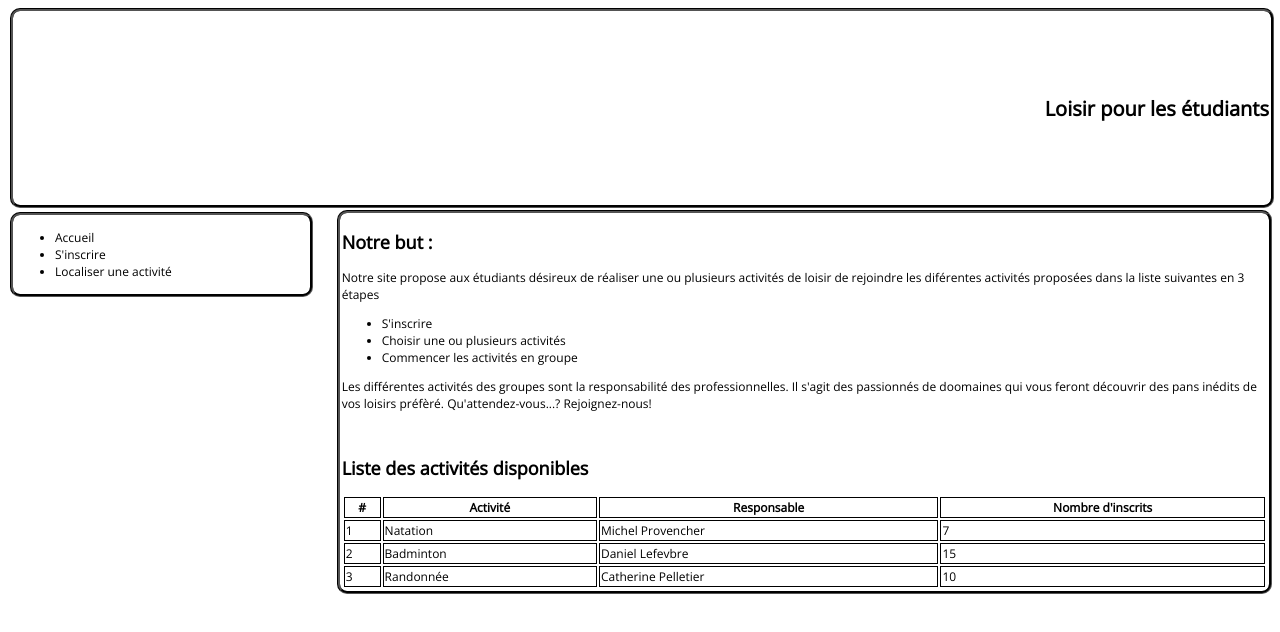
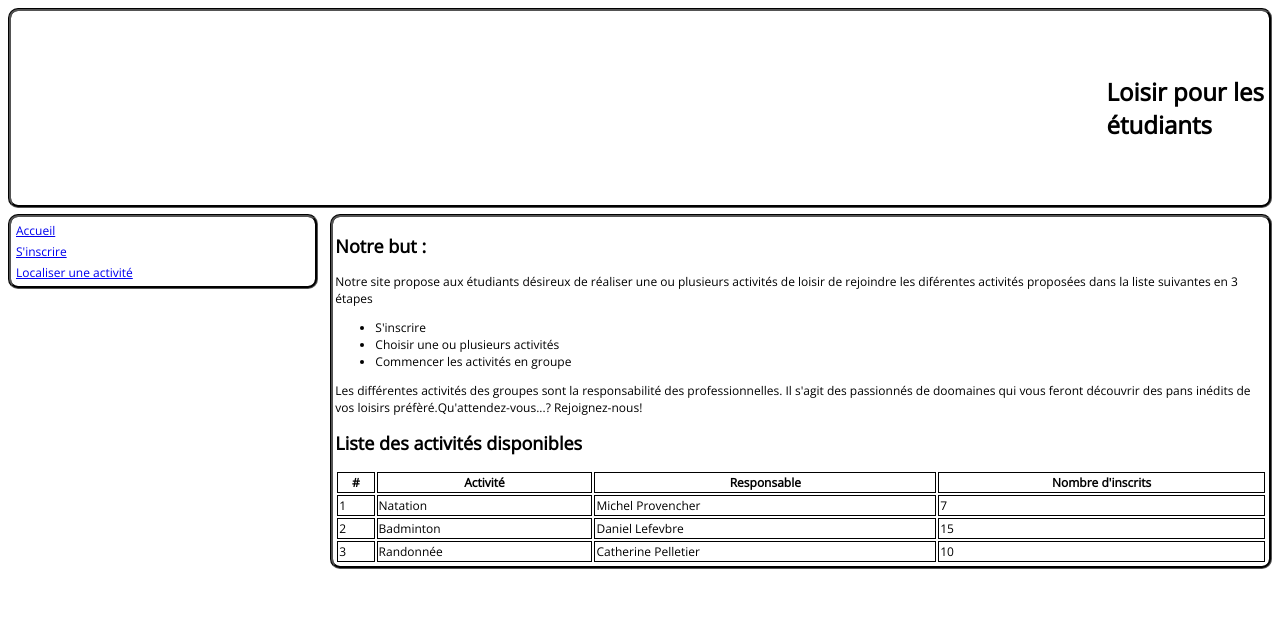
Before and after one commit to simonlavigne/inf1001_tp1, a plain HTML site: page TP1.html in a window 1280 px wide. Drawn offline with nearby package versions, Linux system fonts and the light colour scheme.

Commit message:
Correctif table et marge

```diff
--- a/CSS/TP1Code.css
+++ b/CSS/TP1Code.css
@@ -1,28 +1,40 @@
+/*
+    Auteur : Simon Lavigne , Mehdi El Jouhfi , Marc-Emmanuel Nattier
+    Date : 28/09/2023
+    Description : Travail de groupe 1, INF 1001
+*/
+
 @import url('https://fonts.googleapis.com/css?family=Open+Sans');
 body {
   font-family: 'Open Sans', sans-serif;
 }
 
 /*
- -- Définition de bordure solide , arrondie et de couleur noire (border , border-style , border-radius , border-color)
+    -- Définition de bordure solide , arrondie et de couleur noire (border , border-style , border-radius , border-color)
+    -- ajout d'un padding de 2px pour garantir un espacement entre le contenu et la division (padding)
+*/
+div {
+    border: solid;
+	border-style: groove;
+	border-radius: 10px;
+	border-color: #000000;
+    padding: 2px;
+}
+
+/*
  -- Ajout d'une image de fond et ajustement de la taille et du position (background-image , background-size , background-repeat , background-position)
- -- Définition de la hauteur et de la largeur de la bannière (height , width)
- -- Ajout d'une marge de 2px pour garantir un espacement entre les bordure (margin)
+ -- Définition de la hauteur et de la largeur de la bannière (height). Pas besoin de définir une largeur , car le contenu est justifier vers la droite (justify-content).
+ -- Ajout d'une marge de 2px pour garantir un espacement entre les bordure des div du bas (margin)
  -- Définition de la boite de dimensionnement pour inclure les bordures et le padding dans la largeur et la hauteur (box-sizing)
  -- Définition de l'affichage en flex pour permettre de centrer le texte verticalement et horizontalement (display , justify-content , align-items)
 */
 #banniere{
-    border: solid;
-	border-style: groove;
-	border-radius: 10px;
-	border-color: #000000;
     background-image: url("../img/uqtr.png");
     background-size: 50% 100%;
     background-repeat: no-repeat;
     background-position: left;
 	height: 200px;
-	width: 100%;
-    margin: 2px;
+    margin-bottom: 0.5%;
     box-sizing: border-box;
     display: flex;
     justify-content: flex-end;
@@ -31,60 +43,53 @@ body {
 
 /*
     -- Definition de la taille de la police (font-size)
-    -- Ajout de 1% de marge à droite pour éviter que le texte soit trop proche de la bordure (padding-right)
+    -- Ajout de 0.25% de marge à droite pour éviter que le texte soit trop proche de la bordure (padding-right)
 */
 #banniere h1{
-    font-size: 20px;
-    padding-right: 2px;
+    font-size: 24px;
+    padding-right: 0.25%;
 }
 
 /*
     -- Position vers la gauche (float)
-    -- Définition de bordure solide , arrondie et de couleur noire (border , border-style , border-radius , border-color)
     -- Définition de la taille de la police (font-size)
     -- Définition de la largeur de manière relative % (width)
-    -- Définition de la marge pour éviter les bordures trop rapproché (margin)
     -- Définition de la boite de dimensionnement pour inclure les bordures et le padding dans la largeur et la hauteur (box-sizing)
 */
 #menu{
     float: left;
-    border: solid;
-	border-style: groove;
-	border-radius: 10px;
-	border-color: #000000;
 	font-size: 12px;
-    width: 24%;
-    margin: 2px;
-    padding: 2px;
+    width: 24.5%;
     box-sizing: border-box;
+    margin-right: 0.25%;
+}
+
+#menu td{
+    border: none
+}
+/*
+    -- Position du coté droit (float)
+    -- Définition de la taille de la police (font-size)
+    -- Définition de la largeur de manière relative % (width)
+    -- Définition de la boite de dimensionnement pour inclure les bordures et le padding dans la largeur et la hauteur (box-sizing)
+    -- Ajout d'une marge de 0.25% à gauche pour éviter que les bordures soient trop proches (margin-left)
+*/
+#contenu{
+    float: right;
+    font-size: 12px;
+    width: 74.5%;
+    box-sizing: border-box;
+    margin-left: 0.25%;
 }
 
 /*
-    -- Position du coté droit (float)
-    -- Définition de bordure solide , arrondie et de couleur noire (border , border-style , border-radius , border-color)
-    -- Définition de la taille de la police (font-size)
-    -- Définition de la largeur de manière relative % (width)
-    -- Définition de la boite de dimensionnement pour inclure les bordures et le padding dans la largeur et la hauteur (box-sizing)
-    -- Définition de la taille de marge pour éviter les bordures trop rapproché (margin)
-    -- Définition de la taille d'espacement interne pour éviter que le texte/tableau soit trop proche de la bordure (padding)
+    On souhaite que la table prenne l'espace disponible dans la division 'contenu'
 */
-#contenu{
-    float: right;
-    border: solid;
-	border-style: groove;
-	border-radius: 10px;
-	border-color: #000000;
-    font-size: 12px;
-    width:74%;
-    box-sizing: border-box;
-    padding: 2px;
-}
-
-table{
+#contenu table{
     width: 100%;
 }
 
-th, td{
+#contenu th, td{
     border:1px solid;
     color: #000000;
     font-size: 12px;
--- a/TP1.html
+++ b/TP1.html
@@ -6,23 +6,29 @@
 <html lang="en" xmlns="http://www.w3.org/1999/xhtml">
     <head>
         <meta charset="utf-8"/>
+        <meta name="description" content="TP1 INF 1001">
         <title>UQTR - Travail de Groupe 1, INF 1001 </title>
-        <meta name="description" content="TP1 INF 1001">
         <link href="CSS/TP1Code.css" rel="stylesheet">
         <link rel="stylesheet" href="https://fonts.googleapis.com/css?family=Inconsolata">
     </head>
 
     <body>
         <div id="banniere">
-            <h1>Loisir pour les étudiants</h1>
+            <h1>Loisir pour les <br> étudiants</h1>
         </div> <!--div banniere -->
 
         <div id="menu">
-            <ul>
-                <li>Accueil</li>
-                <li>S'inscrire</li>
-                <li>Localiser une activité</li>
-            </ul>
+            <table>
+                <tr>
+                    <td ><a href="TP1.html">Accueil</a></td>
+                </tr>
+                <tr>
+                    <td ><a href="TP1.html">S'inscrire</a></td>
+                </tr>
+                <tr>
+                    <td ><a href="TP1.html">Localiser une activité</a></td>
+                </tr>
+            </table>
         </div> <!--div menu -->
 
         <div id="contenu">
@@ -41,10 +47,8 @@
 
             <p>
                Les différentes activités des groupes sont la responsabilité des professionnelles. Il s'agit des passionnés de doomaines
-               qui vous feront découvrir des pans inédits de vos loisirs préfèré. Qu'attendez-vous...? Rejoignez-nous!
+               qui vous feront découvrir des pans inédits de vos loisirs préfèré.Qu'attendez-vous...? Rejoignez-nous!
             </p>
-
-            <br>
 
             <h2>Liste des activités disponibles</h2>
 
```
Also changed, not shown: texte_site.txt (deleted), 1 other file.
